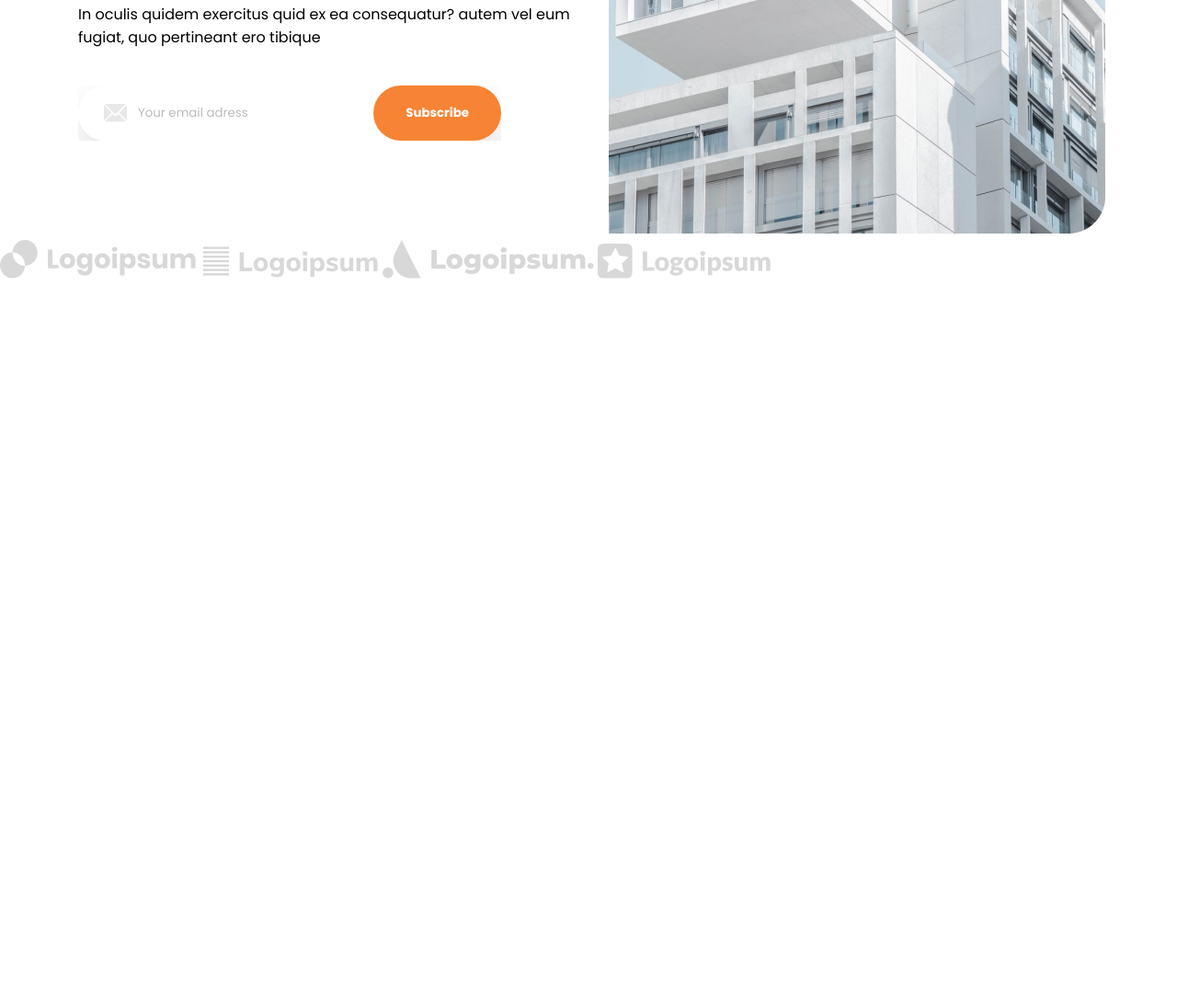
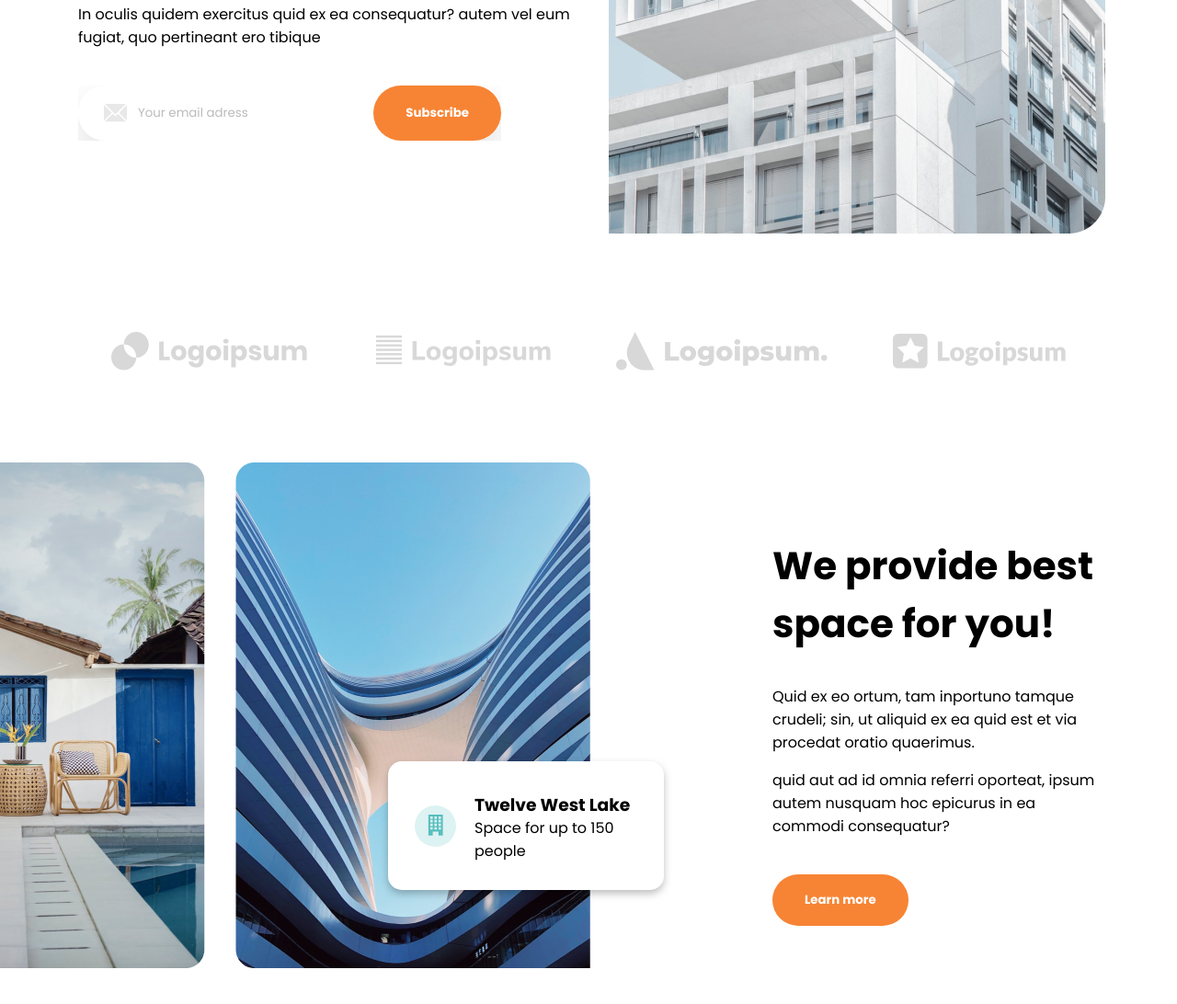
Before and after one commit to shoztobou/basicWeb, a plain HTML site: page Cutspace/index.html in a window 1280 px wide. Shown: the part 546-1638 px from the top of the page at 92% size. Before the commit the page ends 856 px from the top, so only its background shows below. Drawn offline with Linux system fonts and the light colour scheme.

Commit message:
added two blocks for Cutspace project

```diff
--- a/Cutspace/index.html
+++ b/Cutspace/index.html
@@ -48,14 +48,32 @@
                 </div>
             </div>
         </section>
-        <section class="logo-sect">
-            <img src="./img/company-logo1.svg" alt="">
-            <img src="./img/company-logo2.svg" alt="">
-            <img src="./img/company-logo3.svg" alt="">
-            <img src="./img/company-logo4.svg" alt="">
+        <section class="logos-sect container">
+                <img src="./img/company-logo1.svg" alt="">
+                <img src="./img/company-logo2.svg" alt="">
+                <img src="./img/company-logo3.svg" alt="">
+                <img src="./img/company-logo4.svg" alt="">
         </section>
-        <section>
-
+        <section class="learn-sect container">
+            <div class="learn-sect-row">
+                <div class="col-1">
+                    <img src="./img/learn-more-left.jpg" class="learn-sect-img">
+                    <img src="./img/learn-more-right.jpg" class="learn-sect-img">
+                    <div class="col-1-text">
+                        <img src="./img/learn-more-logo.svg"></img>
+                        <span>
+                            <h3>Twelve West Lake</h3>
+                            <p>Space for up to 150 people</p>
+                        </span>
+                    </div>
+                </div>
+                <div class="col-2">
+                    <h2>We provide best space for you!</h2>
+                    <p class="text">Quid ex eo ortum, tam inportuno tamque crudeli; sin, ut aliquid ex ea quid est et via procedat oratio quaerimus.</p>
+                    <p class="text">quid aut ad id omnia referri oporteat, ipsum autem nusquam hoc epicurus in ea commodi consequatur?</p>
+                    <input type="button" value="Learn more" class="btn" >
+                </div>
+            </div>
         </section>
     </main>
 </body>
--- a/Cutspace/scss/main.scss
+++ b/Cutspace/scss/main.scss
@@ -18,17 +18,34 @@ body {
     margin: 0;
 }
 //reset end
+
+//general styles
 .container {
     max-width: 1110px;
     margin: 0 auto;
 }
+.btn {
+    display: inline-block;
+    background-color: $orange;
+    color: white;
+    font-weight: 700;
+    padding: 18px 35px;
+    border: none;
+    border-radius: 50px;
+    cursor: pointer;
+}
+h2{
+    font-size: 42px;
+}
+
+//general styles end
+
 .navbar {
     display: flex;
     align-items: center;
     justify-content: space-between;
     margin: 40px auto;
-}
-.navbar-list {
+    &-list {
         display: flex;
         &-item{
             margin-left: 42px;
@@ -44,11 +61,13 @@ body {
             }
         }
     }
+}
 .main-heading {
     color:$darkgrey;
     font-size: 54px;
 }
 .intro-sect {
+    margin-bottom: 100px;
     .main-heading {
         width: 680px;
         position: relative;
@@ -59,11 +78,11 @@ body {
         align-items: center;
     }
     .col-1 {
-        // flex-basis: 52%;
+        flex-basis: 52%;
         width: 52%;
     }
     .col-2 {
-        // flex-basis: 48%;
+        flex-basis: 48%;
         width: 48%;
     }
     .intro-form{
@@ -94,7 +113,6 @@ body {
             left:28px;
             top:50%;
             transform: translateY(-50%);
-
         }
         .btn {
             position: absolute;
@@ -103,26 +121,55 @@ body {
         }
     }
 }
-.btn {
-    display: inline-block;
-    background-color: $orange;
-    color: white;
-    font-weight: 700;
-    padding: 18px 35px;
-    border: none;
-    border-radius: 50px;
-    cursor: pointer;
+.logos-sect{
+    display: flex;
+    justify-content: space-around;
+    margin-bottom: 100px;
 }
-
-// .navbar-list {
-//     display: flex;
-//     list-style: none;
-//     padding: 0;
-//     margin:0;
-//     &-item{
-//         a{
-//             color:#323232;
-//             text-decoration: none;
-//         }
-//     }
-//-awdawdandkn
+.learn-sect{
+    margin-bottom: 100px;
+    &-row{
+        display: flex;
+        justify-content: space-between;
+        align-items: center;
+    }
+    &-img{
+        margin-right: 33px;
+    }
+    .col-1{
+        display: flex;
+        position: relative;
+        justify-content: space-between;
+        left: -165px;
+        font-size: 16px;
+        &-text{
+            position: absolute;
+            display: flex;
+            flex-direction: row;
+            justify-content: space-between;
+            align-items:center;
+            padding: 29px;
+            margin-top: 325px;
+            right: -47px;
+            height:140px;
+            width: 300px;
+            background-color: white;
+            border-radius: 15px;
+            filter: drop-shadow(0px 4px 4px rgba(0, 0, 0, 0.25));
+            img{
+                width: 45px;
+                height:45px;
+                margin-right: 20px;
+            }
+            p{
+                margin-top: -20px;
+            }
+        }
+    }
+    .col-2{
+        width: 370px;
+        p:last-of-type{
+            margin-bottom: 40px;
+        }
+    }
+}
```
Also changed, not shown: Cutspace/css/main.css, Cutspace/img/learn-more-left.jpg (added), Cutspace/img/learn-more-logo.png (added), Cutspace/img/learn-more-logo.svg (added), Cutspace/img/learn-more-right.jpg (added), 1 other file. Lines whose indentation alone changed are shown as unchanged.
